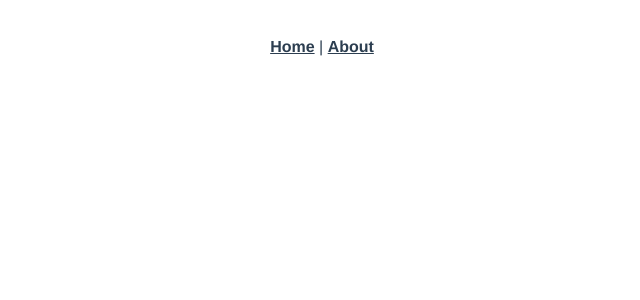
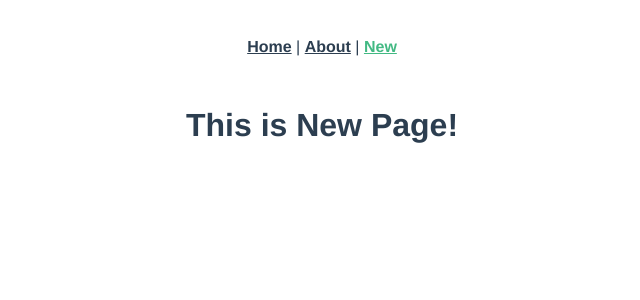
Before and after one commit to ics-konno/router-sample, a Vue app in the folder router-sample/: page /new in a window 1280 px wide. Shown: the top 300 px of the page, without its empty margins (318-958 px from the left). Built offline with nearby package versions, Linux system fonts and the light colour scheme.

Commit message:
NewPage.vueを作成し"/new"パスにリンクを作成

```diff
--- a/router-sample/src/App.vue
+++ b/router-sample/src/App.vue
@@ -2,7 +2,8 @@
   <div id="app">
     <div id="nav">
       <router-link to="/">Home</router-link> |
-      <router-link to="/about">About</router-link>
+      <router-link to="/about">About</router-link> |
+      <router-link to="/new">New</router-link>
     </div>
     <router-view />
   </div>
--- a/router-sample/src/router/index.js
+++ b/router-sample/src/router/index.js
@@ -1,6 +1,7 @@
 import Vue from "vue";
 import VueRouter from "vue-router";
 import Home from "../views/Home.vue";
+import NewPage from "../views/NewPage"
 
 Vue.use(VueRouter);
 
@@ -18,6 +19,11 @@ const routes = [
     // which is lazy-loaded when the route is visited.
     component: () =>
       import(/* webpackChunkName: "about" */ "../views/About.vue")
+  },
+  {
+    path: "/new",
+    name: "Name",
+    component: NewPage
   }
 ];
 
--- /dev/null
+++ b/router-sample/src/views/NewPage.vue
@@ -0,0 +1,5 @@
+<template>
+  <div class="new">
+    <h1>This is New Page!</h1>
+  </div>
+</template>
--- /dev/null
+++ b/router-sample/vue.config.js
@@ -0,0 +1,5 @@
+module.exports = {
+    devServer: {
+        port: 8081
+    }
+}
```
